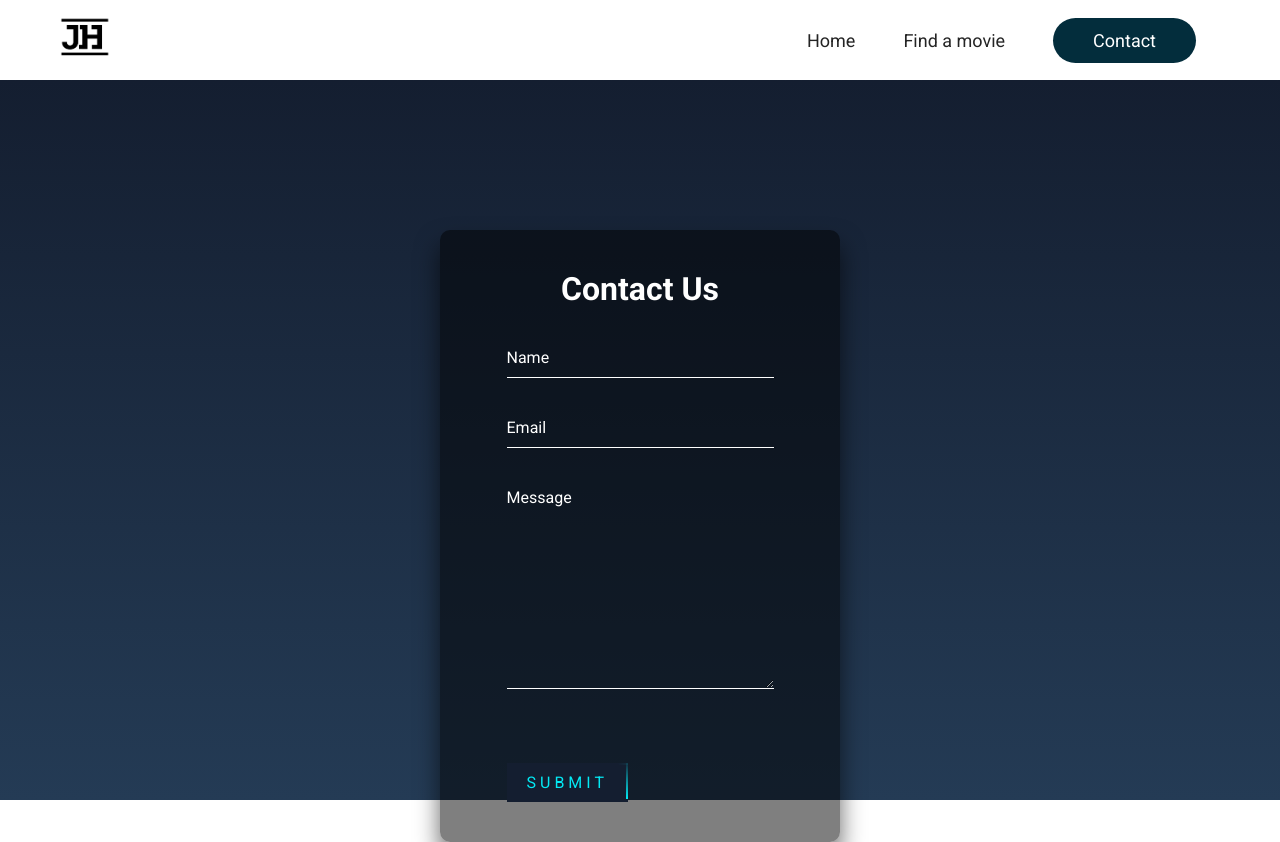
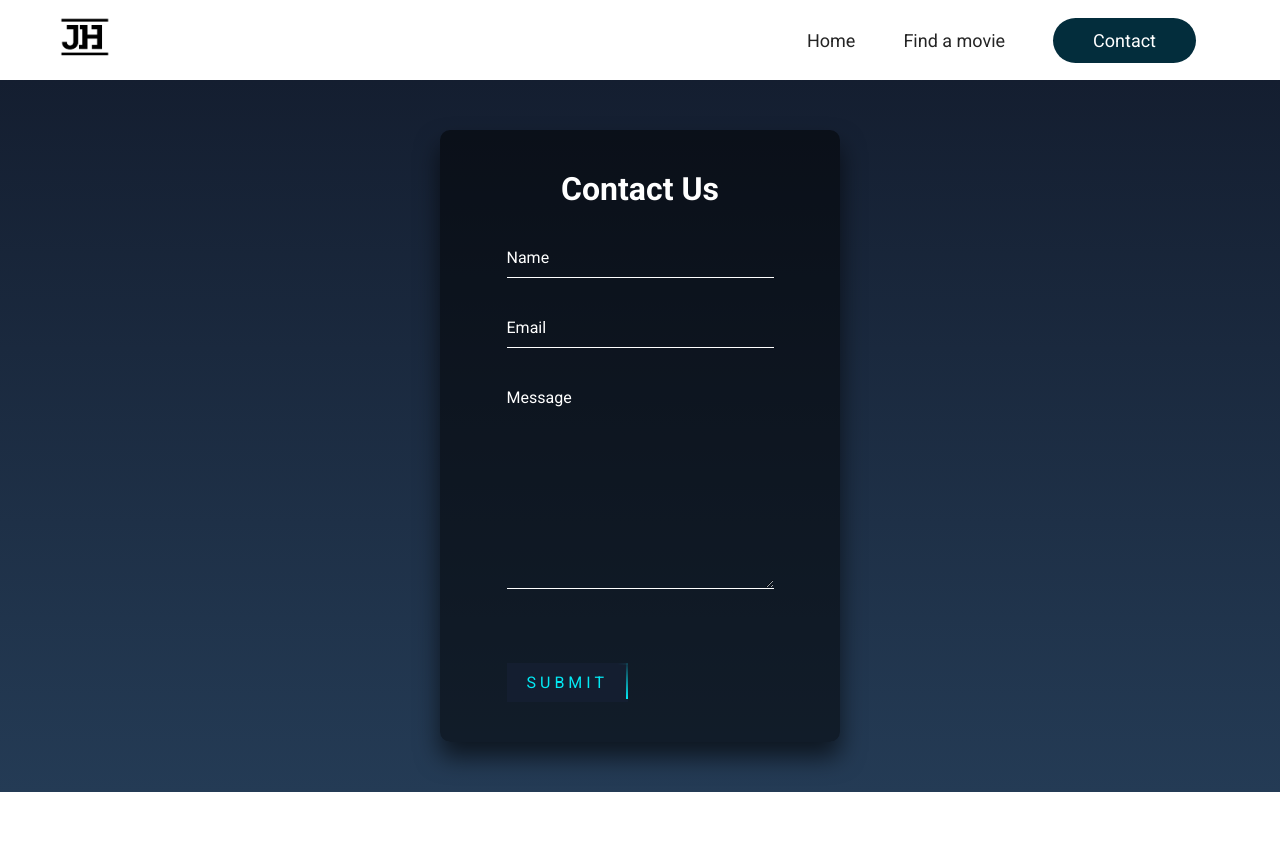
Before and after one commit to JawadH02/easyView-app, a React (Create React App) app: page /contact in a window 1280 px wide. Shown: the top 842 px of the page. After the commit the page ends 800 px from the top, so only its background shows below. Built offline with nearby package versions, Linux system fonts and the light colour scheme.

Commit message:
new bug identified

```diff
--- a/src/pages/Contact/contact.css
+++ b/src/pages/Contact/contact.css
@@ -8,7 +8,7 @@
 .contact__container {
     padding: 50px 0;
     width: 100%;
-    height: calc(100vh - 80px);
+    height: calc(100% - 80px);
     margin: 0 auto;
 }
 
@@ -16,7 +16,6 @@
     display: flex;
     justify-content: center;
     align-items: center;
-    margin-top: 100px;
 }
 
 .contact {
```
